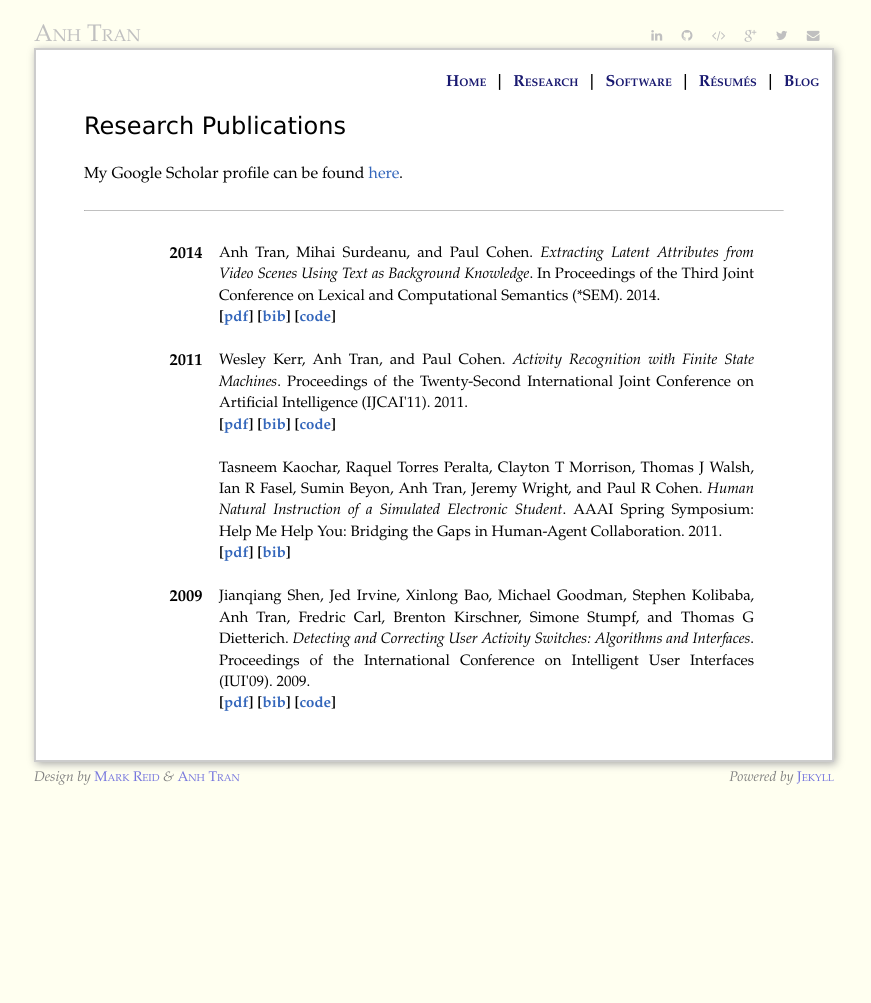
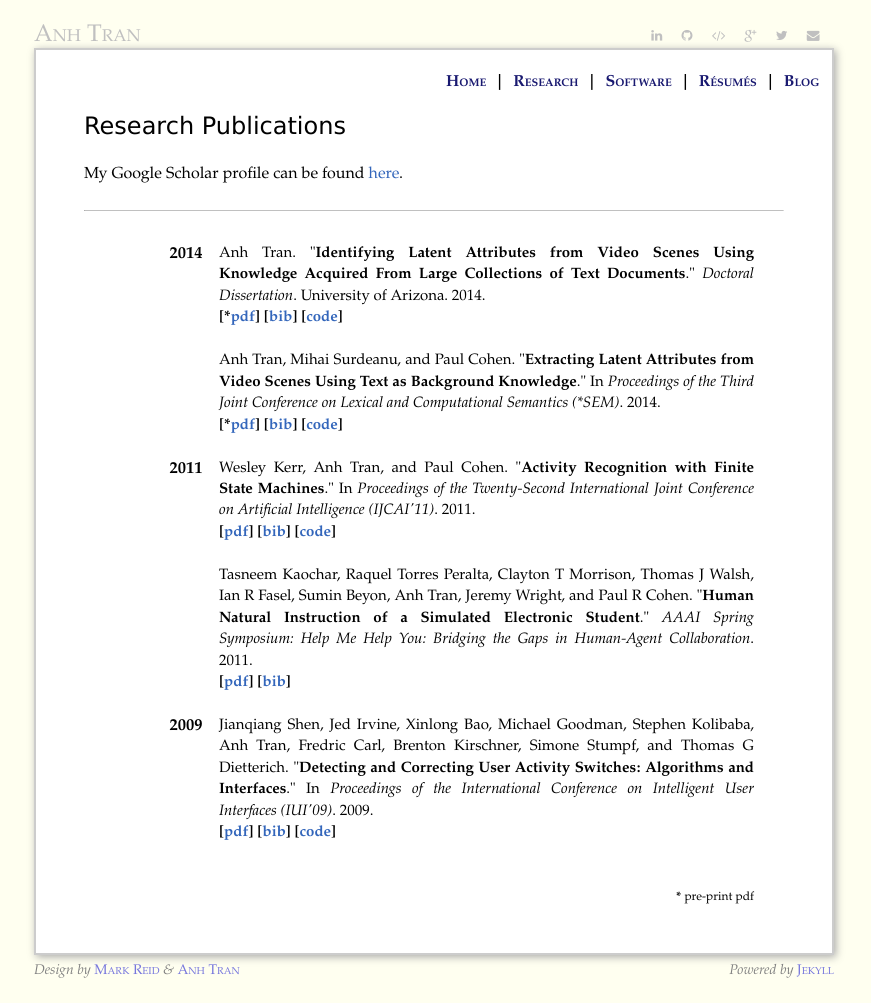
Before and after one commit to trananh/trananh.github.io, a Jekyll site: the page built from research/index.html, in a window 1280 px wide. Shown: the whole page, without its empty margins (206-1077 px from the left). Built offline with Jekyll 4.4.1, drawn with Linux system fonts in a browser that asks for light colours; nearby versions of some CDN libraries; before the commit the page ends 900 px from its top, so only the background shows below that.

Commit message:
Updated publications.

```diff
--- a/research/index.html
+++ b/research/index.html
@@ -19,11 +19,24 @@ title: anh &rarr; research
 
     <div class="section">
         <h1>2014</h1>
+
+        <p>Anh Tran.
+           "<b>Identifying Latent Attributes from Video Scenes Using Knowledge Acquired From Large Collections of Text Documents</b>."
+            <i>Doctoral Dissertation</i>.
+            University of Arizona.
+            2014.
+            <br/>
+            <b>[*<a href="../data/documents/papers/dissertation.pdf">pdf</a>]
+                [<a href="../data/documents/papers/dissertation.bib">bib</a>]
+                [<a href="https://github.com/trananh/vlsa/releases/tag/vlsa-1.0.2">code</a>]</b>
+        </p>
+
         <p>Anh Tran, Mihai Surdeanu, and Paul Cohen.
-            <i>Extracting Latent Attributes from Video Scenes Using Text as Background Knowledge</i>.
-            In Proceedings of the Third Joint Conference on Lexical and Computational Semantics (*SEM). 2014.
+            "<b>Extracting Latent Attributes from Video Scenes Using Text as Background Knowledge</b>."
+            In <i>Proceedings of the Third Joint Conference on Lexical and Computational Semantics (*SEM)</i>.
+            2014.
             <br/>
-            <b>[<a href="../data/documents/papers/Tran2014.pdf">pdf</a>]
+            <b>[*<a href="../data/documents/papers/Tran2014.pdf">pdf</a>]
             [<a href="../data/documents/papers/Tran2014.bib">bib</a>]
             [<a href="https://github.com/trananh/vlsa/releases/tag/vlsa-1.0.1">code</a>]</b>
         </p>
@@ -32,9 +45,11 @@ title: anh &rarr; research
 
     <div class="section">
         <h1>2011</h1>
+
         <p>Wesley Kerr, Anh Tran, and Paul Cohen.
-            <i>Activity Recognition with Finite State Machines</i>.
-            Proceedings of the Twenty-Second International Joint Conference on Artificial Intelligence (IJCAI'11). 2011.
+            "<b>Activity Recognition with Finite State Machines</b>."
+            In <i>Proceedings of the Twenty-Second International Joint Conference on Artificial Intelligence (IJCAI'11)</i>.
+            2011.
             <br/>
             <b>[<a href="../data/documents/papers/Kerr2011.pdf">pdf</a>]
             [<a href="../data/documents/papers/Kerr2011.bib">bib</a>]
@@ -43,8 +58,9 @@ title: anh &rarr; research
 
         <p>Tasneem Kaochar, Raquel Torres Peralta, Clayton T Morrison, Thomas J Walsh, Ian R Fasel, Sumin Beyon,
             Anh Tran, Jeremy Wright, and Paul R Cohen.
-            <i>Human Natural Instruction of a Simulated Electronic Student</i>.
-            AAAI Spring Symposium: Help Me Help You: Bridging the Gaps in Human-Agent Collaboration. 2011.
+            "<b>Human Natural Instruction of a Simulated Electronic Student</b>."
+            <i>AAAI Spring Symposium: Help Me Help You: Bridging the Gaps in Human-Agent Collaboration</i>.
+            2011.
             <br/>
             <b>[<a href="../data/documents/papers/Kaochar2011.pdf">pdf</a>]
             [<a href="../data/documents/papers/Kaochar2011.bib">bib</a>]</b>
@@ -53,15 +69,21 @@ title: anh &rarr; research
 
     <div class="section">
         <h1>2009</h1>
+
         <p>Jianqiang Shen, Jed Irvine, Xinlong Bao, Michael Goodman, Stephen Kolibaba, Anh Tran, Fredric Carl,
             Brenton Kirschner, Simone Stumpf, and Thomas G Dietterich.
-            <i>Detecting and Correcting User Activity Switches: Algorithms and Interfaces</i>.
-            Proceedings of the International Conference on Intelligent User Interfaces (IUI'09). 2009.
+            "<b>Detecting and Correcting User Activity Switches: Algorithms and Interfaces</b>."
+            In <i>Proceedings of the International Conference on Intelligent User Interfaces (IUI'09)</i>.
+            2009.
             <br/>
             <b>[<a href="../data/documents/papers/Shen2009.pdf">pdf</a>]
             [<a href="../data/documents/papers/Shen2009.bib">bib</a>]
             [<a href="http://tasktracer.osuosl.org/">code</a>]</b>
         </p>
+
+        <br/>
+        <p style="text-align: right; font-size: 80%"><b>*</b> pre-print pdf</p>
     </div>
 
+
 </div>
```
Also changed, not shown: data/documents/papers/dissertation.bib (added, +10 -0 lines), 2 other files.
